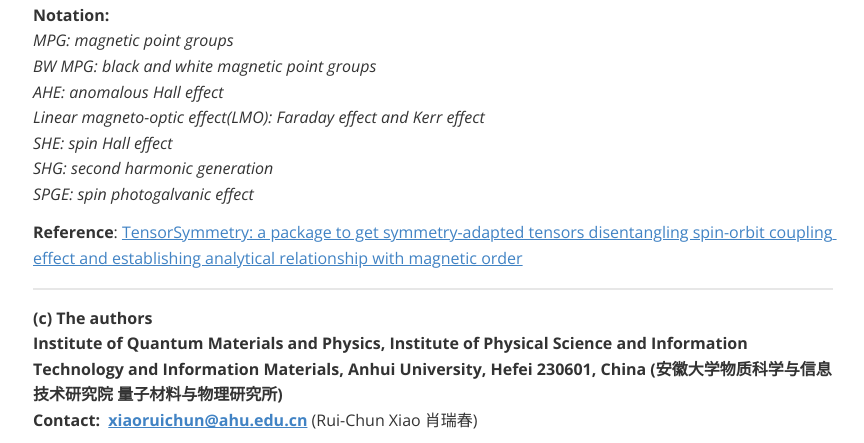
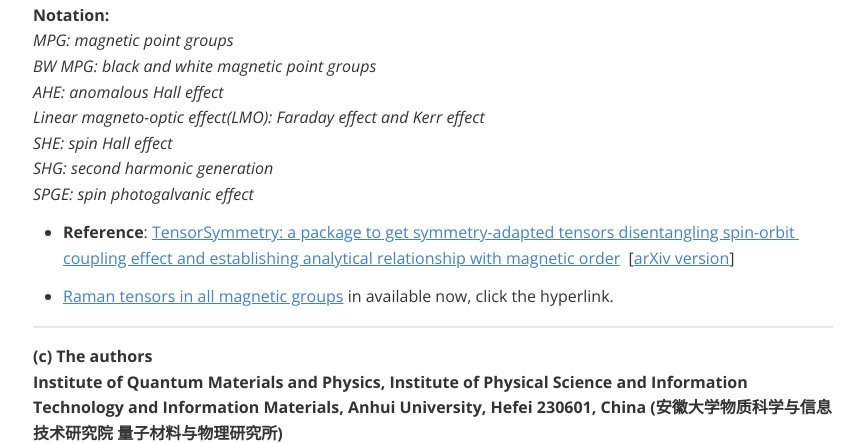
Before and after one commit to Ruichun/TensorSymmetry, a plain HTML site: page index.html in a window 1280 px wide. Shown: the part 1116-1559 px from the top of the page, without its empty margins (207-1071 px from the left). Drawn offline with nearby package versions, Linux system fonts and the light colour scheme.

Commit message:
Add files via upload

```diff
--- a/index.html
+++ b/index.html
@@ -765,7 +765,7 @@ h6.md-focus:before {
 <em><span>Linear magneto-optic effect(LMO): Faraday effect and Kerr effect</span></em>
 <em><span>SHE: spin Hall effect</span></em>
 <em><span>SHG: second harmonic generation</span></em>
-<em><span>SPGE: spin photogalvanic effect</span></em></p><p><strong><span>Reference</span></strong><span>: </span><a href='https://arxiv.org/pdf/2504.04424'><span>TensorSymmetry: a package to get symmetry-adapted tensors disentangling spin-orbit coupling effect and establishing analytical relationship with magnetic order</span></a></p><hr /><p><strong><span>(c) The authors</span></strong>
+<em><span>SPGE: spin photogalvanic effect</span></em></p><ul><li><p><strong><span>Reference</span></strong><span>: </span><a href='https://www.sciencedirect.com/science/article/abs/pii/S0010465525003741'><span>TensorSymmetry: a package to get symmetry-adapted tensors disentangling spin-orbit coupling effect and establishing analytical relationship with magnetic order</span></a><span>  [</span><a href='https://arxiv.org/abs/2504.04424'><span>arXiv version</span></a><span>]</span></p></li></ul><ul><li><p><a href='https://ruichun.github.io/MagneticRamanTensor/'><span>Raman tensors in all magnetic groups</span></a><span> in available now, click the hyperlink.</span></p></li></ul><hr /><p><strong><span>(c) The authors</span></strong>
 <strong><span>Institute of Quantum Materials and Physics, Institute of Physical Science and Information Technology and Information Materials, Anhui University, Hefei 230601, China (安徽大学物质科学与信息技术研究院 量子材料与物理研究所) </span></strong>
 <strong><span>Contact:  </span><a href='mailto:xiaoruichun@ahu.edu.cn' target='_blank' class='url'>xiaoruichun@ahu.edu.cn</a></strong><span> (Rui-Chun Xiao 肖瑞春)</span></p><p><span>Visitor map:</span></p><p><a href="https://clustrmaps.com/site/1c4qm" title="ClustrMaps"><img src="//www.clustrmaps.com/map_v2.png?d=1SXbZG3Ojj7zYpEq5ESQn13FPOC4RVS1lQnLWl9WAaw&cl=ffffff"></a></p></div></div>
 </body>
```
